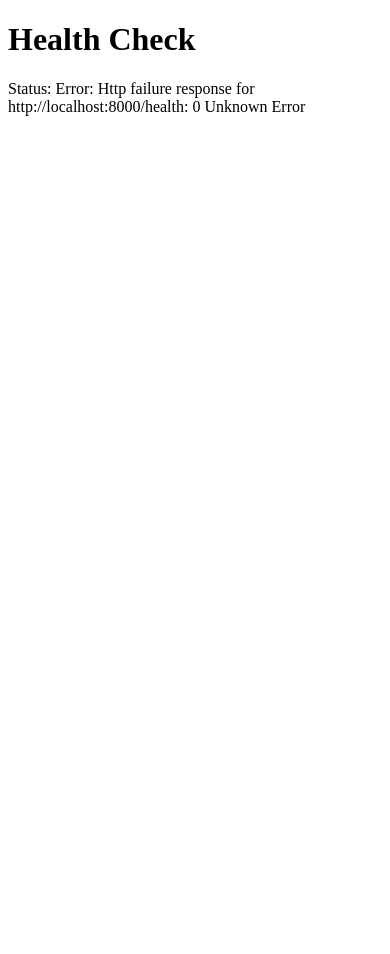
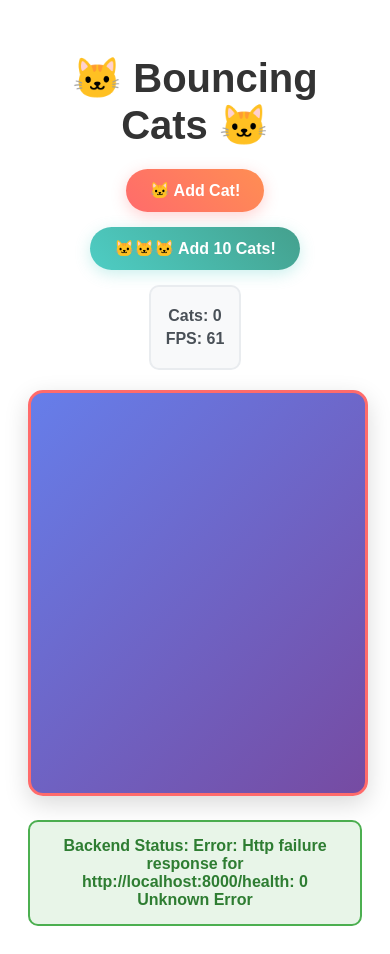
Before and after one commit to Colorful12/container-try, an Angular app in the folder frontend/: page / in a window 390 px wide. Before the commit the page ends 844 px from the top, so only its background shows below. Built offline with nearby package versions, Linux system fonts and the light colour scheme; no server answers.

Commit message:
猫ちゃんいっぱいアプリに変身！

```diff
--- a/frontend/src/app/app.html
+++ b/frontend/src/app/app.html
@@ -1,2 +1,19 @@
-<h1>Health Check</h1>
-<p>Status: {{ healthStatus }}</p>
+<div class="container">
+    <h1>🐱 Bouncing Cats 🐱</h1>
+
+    <div class="controls">
+        <button (click)="addCat()" class="add-cat-btn">🐱 Add Cat!</button>
+        <button (click)="addMultipleCats()" class="add-cats-btn">🐱🐱🐱 Add 10 Cats!</button>
+        <div class="stats">
+            <p>Cats: {{ cats.length }}</p>
+            <p>FPS: {{ fps }}</p>
+        </div>
+    </div>
+
+    <canvas #canvas width="800" height="600" class="cat-canvas" (click)="addCatAtPosition($event)">
+    </canvas>
+
+    <div class="health-status">
+        <p>Backend Status: {{ healthStatus }}</p>
+    </div>
+</div>
--- a/frontend/src/app/app.scss
+++ b/frontend/src/app/app.scss
@@ -0,0 +1,104 @@
+.container {
+    max-width: 1000px;
+    margin: 0 auto;
+    padding: 20px;
+    font-family: 'Arial', sans-serif;
+    text-align: center;
+}
+
+h1 {
+    color: #333;
+    margin-bottom: 20px;
+    font-size: 2.5em;
+}
+
+.controls {
+    margin-bottom: 20px;
+    display: flex;
+    justify-content: center;
+    align-items: center;
+    gap: 20px;
+    flex-wrap: wrap;
+}
+
+.add-cat-btn,
+.add-cats-btn {
+    padding: 12px 24px;
+    font-size: 16px;
+    border: none;
+    border-radius: 25px;
+    cursor: pointer;
+    transition: all 0.3s ease;
+    font-weight: bold;
+}
+
+.add-cat-btn {
+    background: linear-gradient(45deg, #FF6B6B, #FF8E53);
+    color: white;
+    box-shadow: 0 4px 15px rgba(255, 107, 107, 0.3);
+}
+
+.add-cats-btn {
+    background: linear-gradient(45deg, #4ECDC4, #44A08D);
+    color: white;
+    box-shadow: 0 4px 15px rgba(78, 205, 196, 0.3);
+}
+
+.add-cat-btn:hover,
+.add-cats-btn:hover {
+    transform: translateY(-2px);
+    box-shadow: 0 6px 20px rgba(0, 0, 0, 0.2);
+}
+
+.stats {
+    background: #f8f9fa;
+    padding: 15px;
+    border-radius: 10px;
+    border: 2px solid #e9ecef;
+}
+
+.stats p {
+    margin: 5px 0;
+    font-weight: bold;
+    color: #495057;
+}
+
+.cat-canvas {
+    border: 3px solid #FF6B6B;
+    border-radius: 15px;
+    background: linear-gradient(135deg, #667eea 0%, #764ba2 100%);
+    cursor: pointer;
+    box-shadow: 0 8px 25px rgba(0, 0, 0, 0.15);
+    transition: all 0.3s ease;
+}
+
+.cat-canvas:hover {
+    box-shadow: 0 12px 35px rgba(0, 0, 0, 0.2);
+}
+
+.health-status {
+    margin-top: 20px;
+    padding: 15px;
+    background: #e8f5e8;
+    border-radius: 10px;
+    border: 2px solid #4CAF50;
+}
+
+.health-status p {
+    margin: 0;
+    color: #2E7D32;
+    font-weight: bold;
+}
+
+@media (max-width: 768px) {
+    .controls {
+        flex-direction: column;
+        gap: 15px;
+    }
+
+    .cat-canvas {
+        width: 100%;
+        max-width: 600px;
+        height: 400px;
+    }
+}
--- a/frontend/src/app/app.ts
+++ b/frontend/src/app/app.ts
@@ -1,6 +1,15 @@
-import { Component, OnInit, inject } from '@angular/core';
+import { Component, OnInit, OnDestroy, ViewChild, ElementRef, inject } from '@angular/core';
 import { ApiService } from './api.service';
 import { HttpClientModule } from '@angular/common/http';
+
+interface Cat {
+  id: string;
+  x: number;
+  y: number;
+  vx: number;
+  vy: number;
+  size: number;
+}
 
 @Component({
   selector: 'app-root',
@@ -9,14 +18,191 @@ import { HttpClientModule } from '@angular/common/http';
   templateUrl: './app.html',
   styleUrl: './app.scss'
 })
-export class AppComponent implements OnInit {
+export class AppComponent implements OnInit, OnDestroy {
+  @ViewChild('canvas', { static: true }) canvasRef!: ElementRef<HTMLCanvasElement>;
+
   healthStatus = '';
+  cats: Cat[] = [];
+  fps = 0;
   private apiService = inject(ApiService);
+  private ws: WebSocket | null = null;
+  private animationId: number | null = null;
+  private lastTime = 0;
+  private frameCount = 0;
+  private lastFpsTime = 0;
 
   ngOnInit() {
     this.apiService.getHealth().subscribe({
       next: (res) => this.healthStatus = res.status,
       error: (err) => this.healthStatus = 'Error: ' + err.message
     });
+
+    this.initWebSocket();
+    this.startAnimation();
+  }
+
+  ngOnDestroy() {
+    if (this.ws) {
+      this.ws.close();
+    }
+    if (this.animationId) {
+      cancelAnimationFrame(this.animationId);
+    }
+  }
+
+  private initWebSocket() {
+    this.ws = new WebSocket('ws://localhost:8000/ws');
+
+    this.ws.onopen = () => {
+      console.log('WebSocket connected');
+    };
+
+    this.ws.onmessage = (event) => {
+      const data = JSON.parse(event.data);
+      if (data.type === 'NEW_CAT') {
+        this.addCatToCanvas(data);
+      }
+    };
+
+    this.ws.onerror = (error) => {
+      console.error('WebSocket error:', error);
+    };
+
+    this.ws.onclose = () => {
+      console.log('WebSocket disconnected');
+    };
+  }
+
+  private addCatToCanvas(catData: any) {
+    const cat: Cat = {
+      id: catData.id,
+      x: catData.x || Math.random() * 700,
+      y: catData.y || Math.random() * 500,
+      vx: (Math.random() - 0.5) * 4,
+      vy: (Math.random() - 0.5) * 4,
+      size: 30 + Math.random() * 20
+    };
+    this.cats.push(cat);
+  }
+
+  addCat() {
+    if (this.ws && this.ws.readyState === WebSocket.OPEN) {
+      this.ws.send(JSON.stringify({
+        type: 'ADD_CAT',
+        x: Math.random() * 700,
+        y: Math.random() * 500
+      }));
+    }
+  }
+
+  addMultipleCats() {
+    for (let i = 0; i < 10; i++) {
+      setTimeout(() => this.addCat(), i * 100);
+    }
+  }
+
+  addCatAtPosition(event: MouseEvent) {
+    const rect = this.canvasRef.nativeElement.getBoundingClientRect();
+    const x = event.clientX - rect.left;
+    const y = event.clientY - rect.top;
+
+    if (this.ws && this.ws.readyState === WebSocket.OPEN) {
+      this.ws.send(JSON.stringify({
+        type: 'ADD_CAT',
+        x: x,
+        y: y
+      }));
+    }
+  }
+
+  private startAnimation() {
+    const canvas = this.canvasRef.nativeElement;
+    const ctx = canvas.getContext('2d')!;
+
+    const animate = (currentTime: number) => {
+      // FPS計算
+      this.frameCount++;
+      if (currentTime - this.lastFpsTime >= 1000) {
+        this.fps = this.frameCount;
+        this.frameCount = 0;
+        this.lastFpsTime = currentTime;
+      }
+
+      // キャンバスクリア
+      ctx.clearRect(0, 0, canvas.width, canvas.height);
+
+      // 重力と物理演算
+      const gravity = 0.2;
+      const friction = 0.98;
+      const bounce = 0.7;
+
+      this.cats.forEach(cat => {
+        // 重力適用
+        cat.vy += gravity;
+
+        // 速度更新
+        cat.x += cat.vx;
+        cat.y += cat.vy;
+
+        // 摩擦
+        cat.vx *= friction;
+        cat.vy *= friction;
+
+        // 境界チェック
+        if (cat.x <= 0 || cat.x >= canvas.width - cat.size) {
+          cat.vx *= -bounce;
+          cat.x = Math.max(0, Math.min(canvas.width - cat.size, cat.x));
+        }
+
+        if (cat.y >= canvas.height - cat.size) {
+          cat.vy *= -bounce;
+          cat.y = canvas.height - cat.size;
+        }
+
+        // 猫を描画
+        this.drawCat(ctx, cat);
+      });
+
+      this.animationId = requestAnimationFrame(animate);
+    };
+
+    this.animationId = requestAnimationFrame(animate);
+  }
+
+  private drawCat(ctx: CanvasRenderingContext2D, cat: Cat) {
+    // 猫の顔を描画
+    ctx.fillStyle = '#FFA500';
+    ctx.beginPath();
+    ctx.arc(cat.x + cat.size / 2, cat.y + cat.size / 2, cat.size / 2, 0, Math.PI * 2);
+    ctx.fill();
+
+    // 耳
+    ctx.fillStyle = '#FF8C00';
+    ctx.beginPath();
+    ctx.moveTo(cat.x + cat.size / 4, cat.y + cat.size / 4);
+    ctx.lineTo(cat.x + cat.size / 3, cat.y);
+    ctx.lineTo(cat.x + cat.size / 2, cat.y + cat.size / 4);
+    ctx.fill();
+
+    ctx.beginPath();
+    ctx.moveTo(cat.x + cat.size * 3 / 4, cat.y + cat.size / 4);
+    ctx.lineTo(cat.x + cat.size * 2 / 3, cat.y);
+    ctx.lineTo(cat.x + cat.size / 2, cat.y + cat.size / 4);
+    ctx.fill();
+
+    // 目
+    ctx.fillStyle = '#000';
+    ctx.beginPath();
+    ctx.arc(cat.x + cat.size / 3, cat.y + cat.size / 3, 2, 0, Math.PI * 2);
+    ctx.fill();
+    ctx.beginPath();
+    ctx.arc(cat.x + cat.size * 2 / 3, cat.y + cat.size / 3, 2, 0, Math.PI * 2);
+    ctx.fill();
+
+    // 鼻
+    ctx.fillStyle = '#FF69B4';
+    ctx.beginPath();
+    ctx.arc(cat.x + cat.size / 2, cat.y + cat.size / 2, 1, 0, Math.PI * 2);
+    ctx.fill();
   }
 }
```
Also changed, not shown: 1 other file (tests, documents, lock files or other folders).
